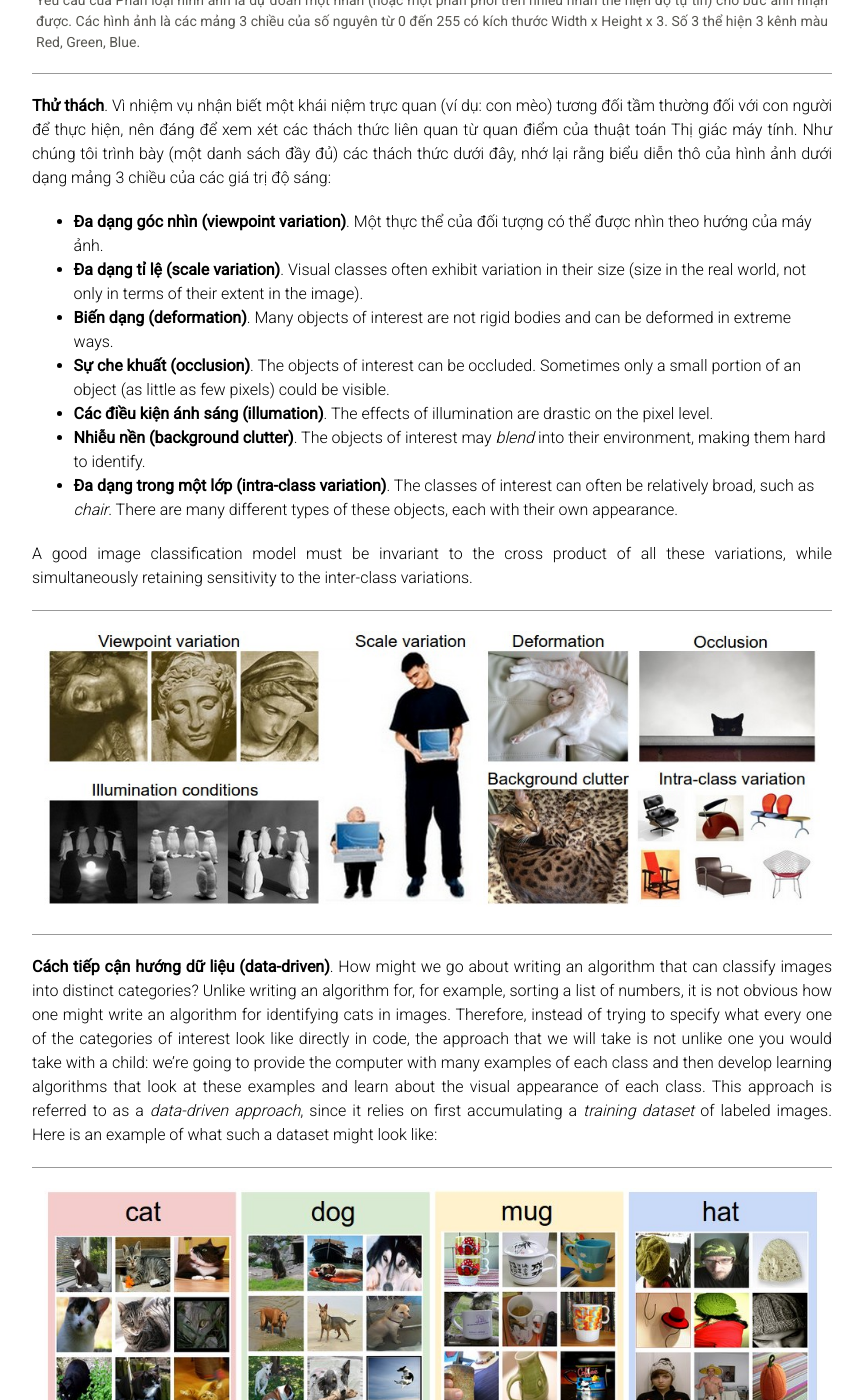
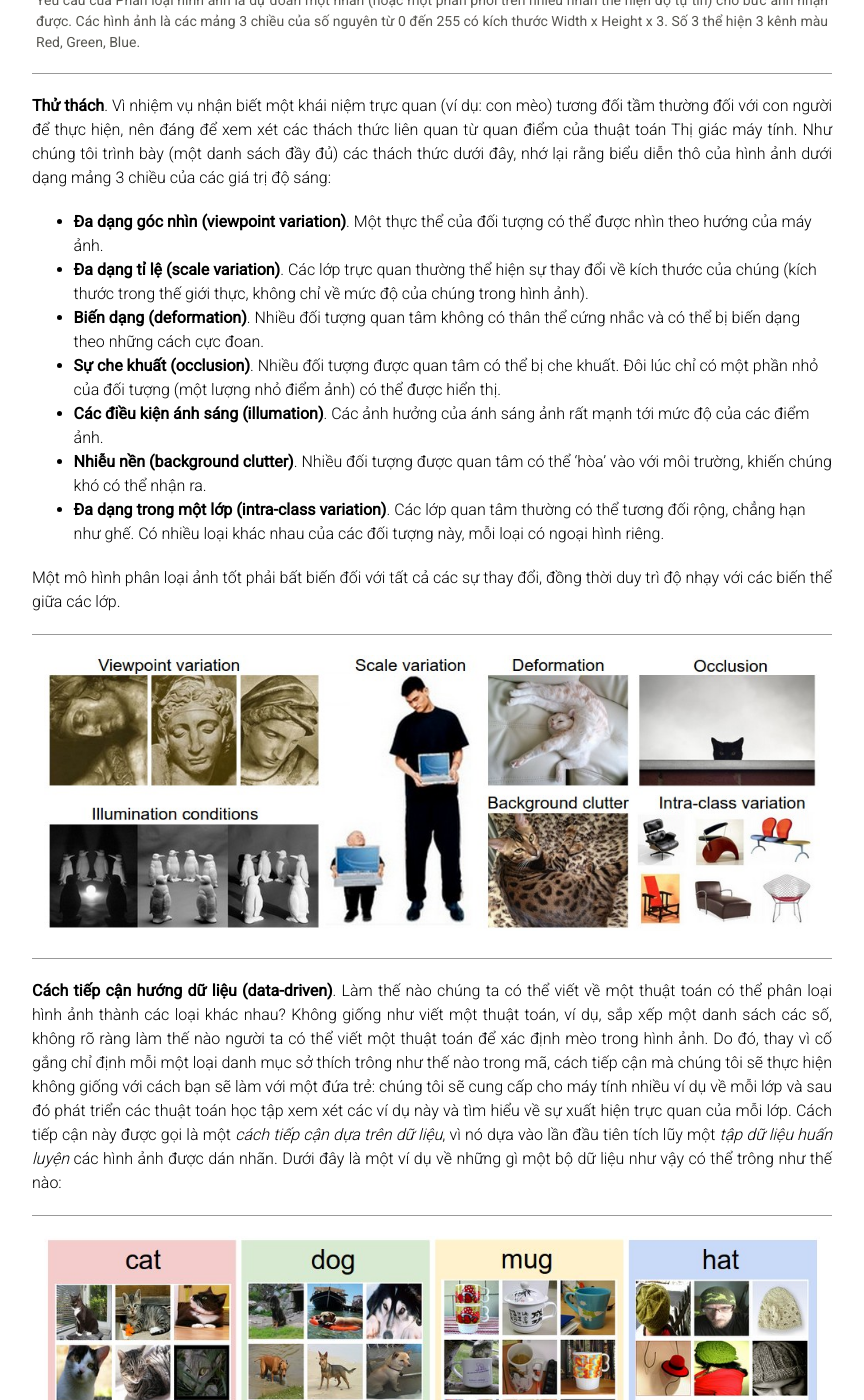
Before and after one commit to damminhtien/cs231n-vietnamese, a Jekyll site: the page built from classification.md, in a window 1280 px wide and 1400 px high, scrolled down 1188 px. Shown: the whole window, without its empty margins (208-1072 px from the left). Built offline with Jekyll 4.4.1, drawn with Linux system fonts in a browser that asks for light colours; formulas are drawn with MathJax 3; some of the changed text lies outside the part shown.

Commit message:
classification.md trans 33 -> 55

```diff
--- a/classification.md
+++ b/classification.md
@@ -31,28 +31,28 @@ permalink: /classification/
 **Thử thách**. Vì nhiệm vụ nhận biết một khái niệm trực quan (ví dụ: con mèo) tương đối tầm thường đối với con người để thực hiện, nên đáng để xem xét các thách thức liên quan từ quan điểm của thuật toán Thị giác máy tính. Như chúng tôi trình bày (một danh sách đầy đủ) các thách thức dưới đây, nhớ lại rằng biểu diễn thô của hình ảnh dưới dạng mảng 3 chiều của các giá trị độ sáng:
 
 - **Đa dạng góc nhìn (viewpoint variation)**. Một thực thể của đối tượng có thể  được nhìn theo hướng của máy ảnh.
-- **Đa dạng tỉ lệ (scale variation)**. Visual classes often exhibit variation in their size (size in the real world, not only in terms of their extent in the image).
-- **Biến dạng (deformation)**. Many objects of interest are not rigid bodies and can be deformed in extreme ways.
-- **Sự che khuất (occlusion)**. The objects of interest can be occluded. Sometimes only a small portion of an object (as little as few pixels) could be visible.
-- **Các điều kiện ánh sáng (illumation)**. The effects of illumination are drastic on the pixel level.
-- **Nhiễu nền (background clutter)**. The objects of interest may *blend* into their environment, making them hard to identify.
-- **Đa dạng trong một lớp (intra-class variation)**. The classes of interest can often be relatively broad, such as *chair*. There are many different types of these objects, each with their own appearance.
+- **Đa dạng tỉ lệ (scale variation)**. Các lớp trực quan thường thể hiện sự thay đổi về kích thước của chúng (kích thước trong thế giới thực, không chỉ về mức độ của chúng trong hình ảnh).
+- **Biến dạng (deformation)**. Nhiều đối tượng quan tâm không có thân thể cứng nhắc và có thể bị biến dạng theo những cách cực đoan.
+- **Sự che khuất (occlusion)**. Nhiều đối tượng được quan tâm có thể bị che khuất. Đôi lúc chỉ có một phần nhỏ của đối tượng (một lượng nhỏ điểm ảnh) có thể được hiển thị.
+- **Các điều kiện ánh sáng (illumation)**. Các ảnh hưởng của ánh sáng ảnh rất mạnh tới mức độ của các điểm ảnh.
+- **Nhiễu nền (background clutter)**. Nhiều đối tượng được quan tâm có thể  'hòa' vào với môi trường, khiến chúng khó có thể nhận ra.
+- **Đa dạng trong một lớp (intra-class variation)**. Các lớp quan tâm thường có thể tương đối rộng, chẳng hạn như ghế.  Có nhiều loại khác nhau của các đối tượng này, mỗi loại có ngoại hình riêng.
 
-A good image classification model must be invariant to the cross product of all these variations, while simultaneously retaining sensitivity to the inter-class variations.
+Một mô hình phân loại ảnh tốt phải bất biến đối với tất cả các sự thay đổi, đồng thời duy trì độ nhạy với các biến thể giữa các lớp.
 
 <div class="fig figcenter fighighlight">
   <img src="/cs231n-vietnamese/assets/challenges.jpeg">
   <div class="figcaption"></div>
 </div>
 
-**Cách tiếp cận hướng dữ liệu (data-driven)**. How might we go about writing an algorithm that can classify images into distinct categories? Unlike writing an algorithm for, for example, sorting a list of numbers, it is not obvious how one might write an algorithm for identifying cats in images. Therefore, instead of trying to specify what every one of the categories of interest look like directly in code, the approach that we will take is not unlike one you would take with a child: we're going to provide the computer with many examples of each class and then develop learning algorithms that look at these examples and learn about the visual appearance of each class. This approach is referred to as a *data-driven approach*, since it relies on first accumulating a *training dataset* of labeled images. Here is an example of what such a dataset might look like:
+**Cách tiếp cận hướng dữ liệu (data-driven)**. Làm thế nào chúng ta có thể viết về một thuật toán có thể phân loại hình ảnh thành các loại khác nhau?  Không giống như viết một thuật toán, ví dụ, sắp xếp một danh sách các số, không rõ ràng làm thế nào người ta có thể viết một thuật toán để xác định mèo trong hình ảnh.  Do đó, thay vì cố gắng chỉ định mỗi một loại danh mục sở thích trông như thế nào trong mã, cách tiếp cận mà chúng tôi sẽ thực hiện không giống với cách bạn sẽ làm với một đứa trẻ: chúng tôi sẽ cung cấp cho máy tính nhiều ví dụ về  mỗi lớp và sau đó phát triển các thuật toán học tập xem xét các ví dụ này và tìm hiểu về sự xuất hiện trực quan của mỗi lớp.  Cách tiếp cận này được gọi là một *cách tiếp cận dựa trên dữ liệu*, vì nó dựa vào lần đầu tiên tích lũy một *tập dữ liệu huấn luyện* các hình ảnh được dán nhãn. Dưới đây là một ví dụ về những gì một bộ dữ liệu như vậy có thể trông như thế nào:
 
 <div class="fig figcenter fighighlight">
   <img src="/cs231n-vietnamese/assets/trainset.jpg">
-  <div class="figcaption">An example training set for four visual categories. In practice we may have thousands of categories and hundreds of thousands of images for each category.</div>
+  <div class="figcaption">Một tập dữ liệu huấn luyện ví dụ cho 4 lớp. Trong thực tế chúng ta có thể có hàng ngàn các lớp và hàng triệu ảnh cho mỗi lớp.</div>
 </div>
 
-**Phân loại hình ảnh pipeline**. We've seen that the task in Image Classification is to take an array of pixels that represents a single image and assign a label to it. Our complete pipeline can be formalized as follows:
+**Phân loại hình ảnh pipeline**. Chúng ta đã thấy rằng nhiệm vụ trong Phân loại hình ảnh là lấy một mảng các pixel đại diện cho một hình ảnh duy nhất và gán nhãn cho nó. Our complete pipeline can be formalized as follows:
 
 - **Đầu vào:** Our input consists of a set of *N* images, each labeled with one of *K* different classes. We refer to this data as the *training set*.
 - **Quá trình học:** Our task is to use the training set to learn what every one of the classes looks like. We refer to this step as *training a classifier*, or *learning a model*.
```
